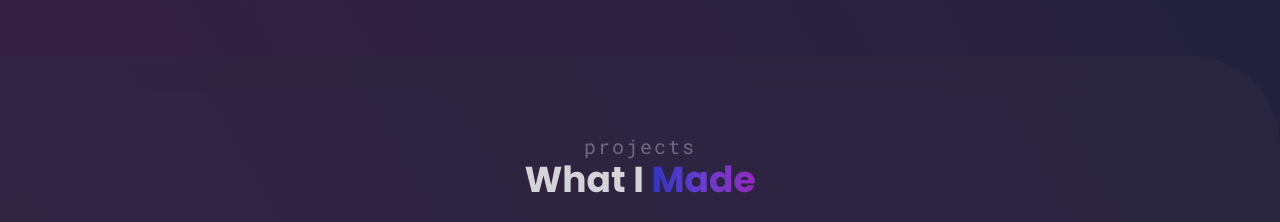
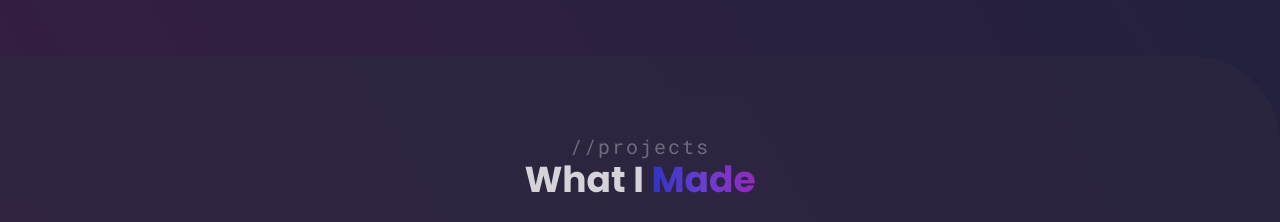
Before and after one commit to encarnac/portfolio, a React (Vite) app: page / in a window 1280 px wide. Shown: the part 2280-2502 px from the top of the page. Built offline with nearby package versions, Linux system fonts and the light colour scheme.

Commit message:
Faster exit animation and added comment code on title

```diff
--- a/src/components/ProjectsSection.jsx
+++ b/src/components/ProjectsSection.jsx
@@ -29,7 +29,7 @@ const ProjectsSection = () => {
   const projectsVariants = {
     hidden: {
       opacity: 0,
-      transition: { staggerChildren: 0.1, staggerDirection: -1 },
+      transition: { staggerChildren: 0.05, staggerDirection: -1 },
     },
     visible: {
       opacity: 1,
@@ -39,7 +39,7 @@ const ProjectsSection = () => {
 
   const listVariants = {
     hidden: {
-      transition: { staggerChildren: 0.1, staggerDirection: -1 },
+      transition: { staggerChildren: 0.05, staggerDirection: -1 },
     },
     visible: {
       transition: { delayChildren: 0.6, staggerChildren: 0.2 },
@@ -70,7 +70,7 @@ const ProjectsSection = () => {
       {/* SECTION HEADER */}
       <div className="relative mb-8 flex flex-col items-center justify-end py-3">
         <h4 className="text-md font-mono tracking-widest text-[#5b5662]/40 dark:text-[#D4D3D8]/40 lg:text-xl">
-          projects
+          //projects
         </h4>
         <h3 className="font-sans text-3xl font-bold text-[#5b5662] dark:text-[#D4D3D8] lg:text-4xl">
           What I{" "}
```
